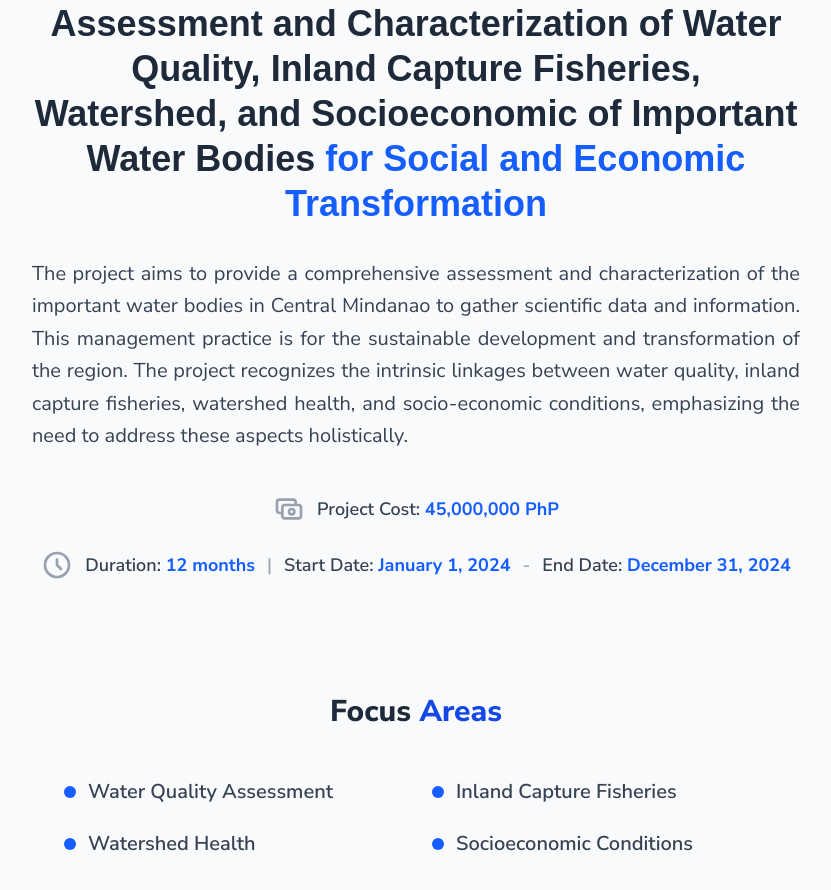
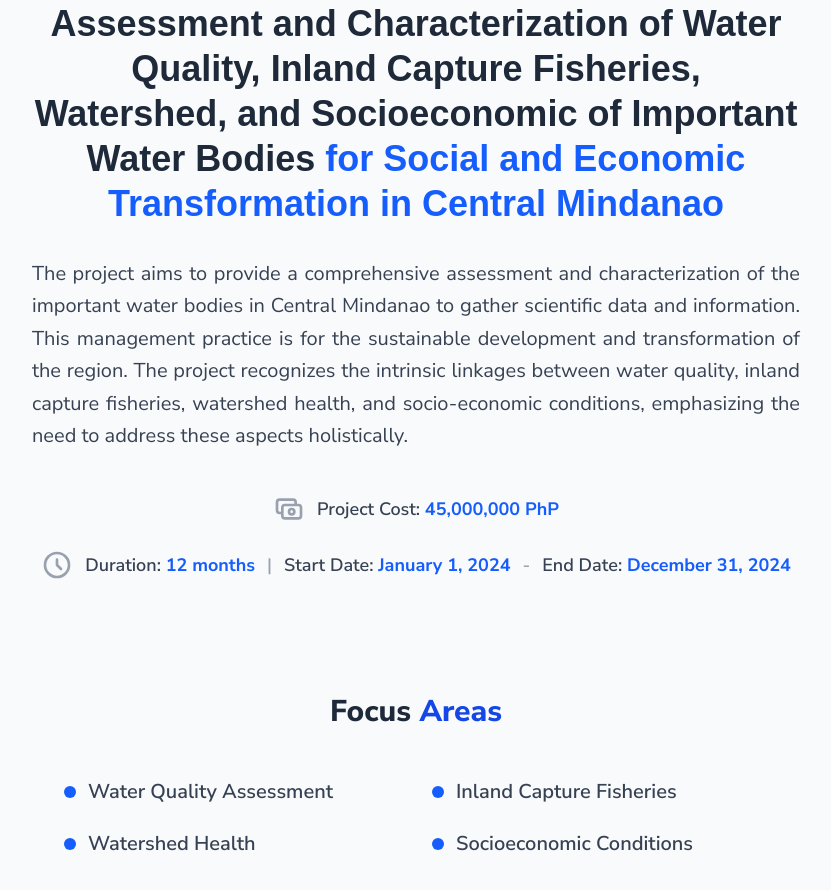
Before and after one commit to minsupala-irdc/minsupalairdc.nextjs.frontend, a Next.js app: page / in a window 1280 px wide. Shown: the part 3080-3970 px from the top of the page, without its empty margins (224-1055 px from the left). Built offline with nearby package versions, Linux system fonts and the light colour scheme; a web font is replaced by a local one.

Commit message:
fixed projec1 name

```diff
--- a/src/app/page.tsx
+++ b/src/app/page.tsx
@@ -306,7 +306,7 @@ function CreateHighlightsProject1() {
           Assessment and Characterization of Water Quality, Inland Capture
           Fisheries, Watershed, and Socioeconomic of Important Water Bodies{" "}
           <span className="text-blue-600">
-            for Social and Economic Transformation
+            for Social and Economic Transformation in Central Mindanao
           </span>
         </h1>
 
```
